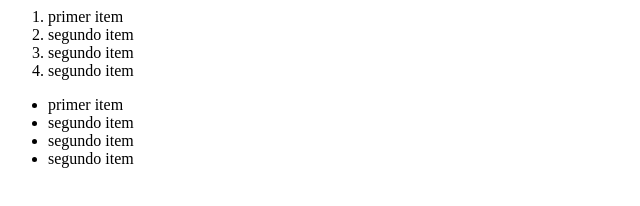
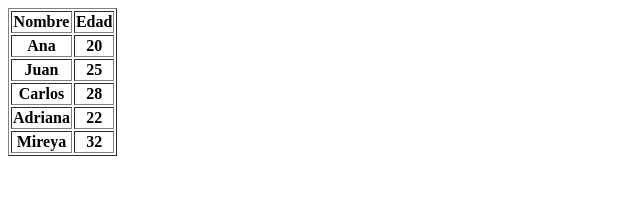
Before and after one commit to ariel-lima777/primer-html, a plain HTML site: page index.html in a window 1280 px wide. Shown: the whole page, without its empty margins (0-640 px from the left). Drawn offline with Linux system fonts and the light colour scheme.

Commit message:
tablas dentro de  html

```diff
--- a/index.html
+++ b/index.html
@@ -1,12 +1,8 @@
-<ol>
-    <li>primer item</li>
-    <li>segundo item</li>
-    <li>segundo item</li>
-    <li>segundo item</li>
-</ol>
-<ul>
-    <li>primer item</li>
-    <li>segundo item</li>
-    <li>segundo item</li>
-    <li>segundo item</li>
-</ul>
+<table border="1">
+    <tr><th>Nombre </th><th>Edad</th></tr>
+    <tr><th>Ana </th><th>20</th></tr>
+    <tr><th>Juan </th><th>25</th></tr>
+    <tr><th>Carlos </th><th>28</th></tr>
+    <tr><th>Adriana</th><th>22</th></tr>
+    <tr><th>Mireya</th><th>32</th></tr>
+</table>
```
